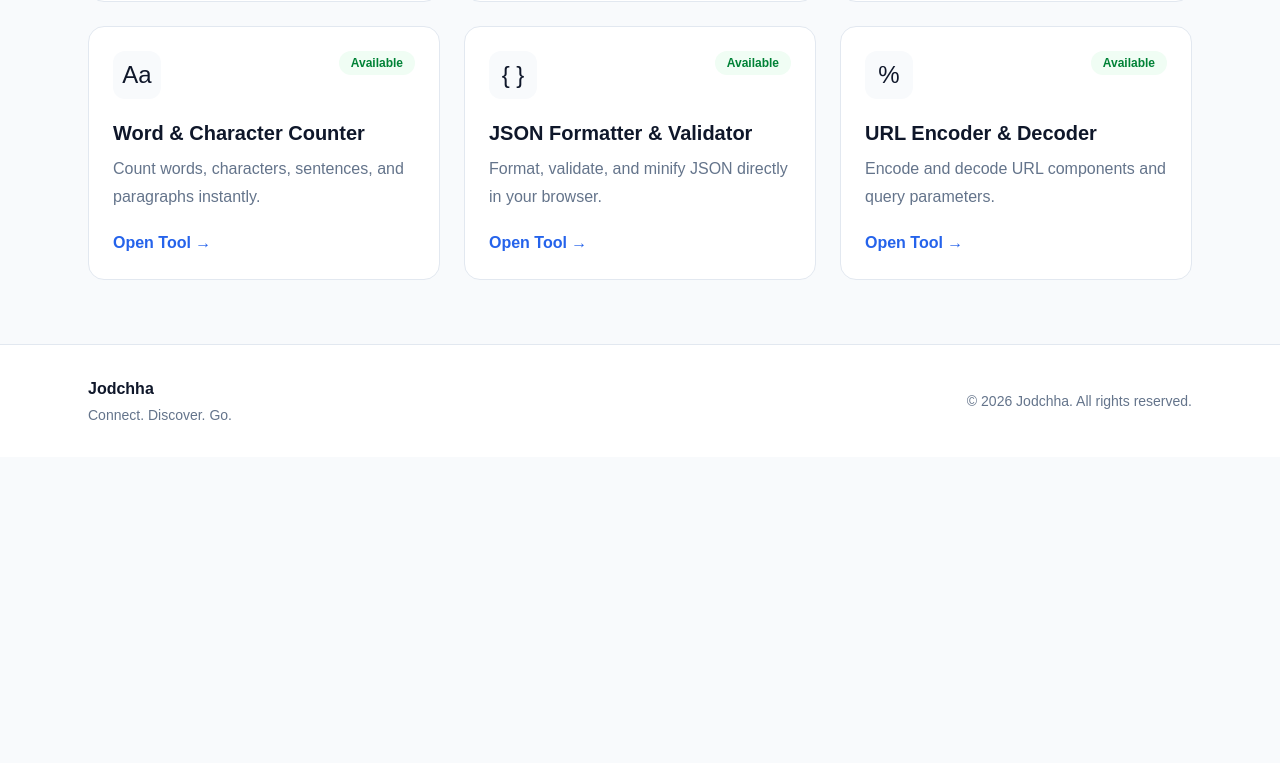
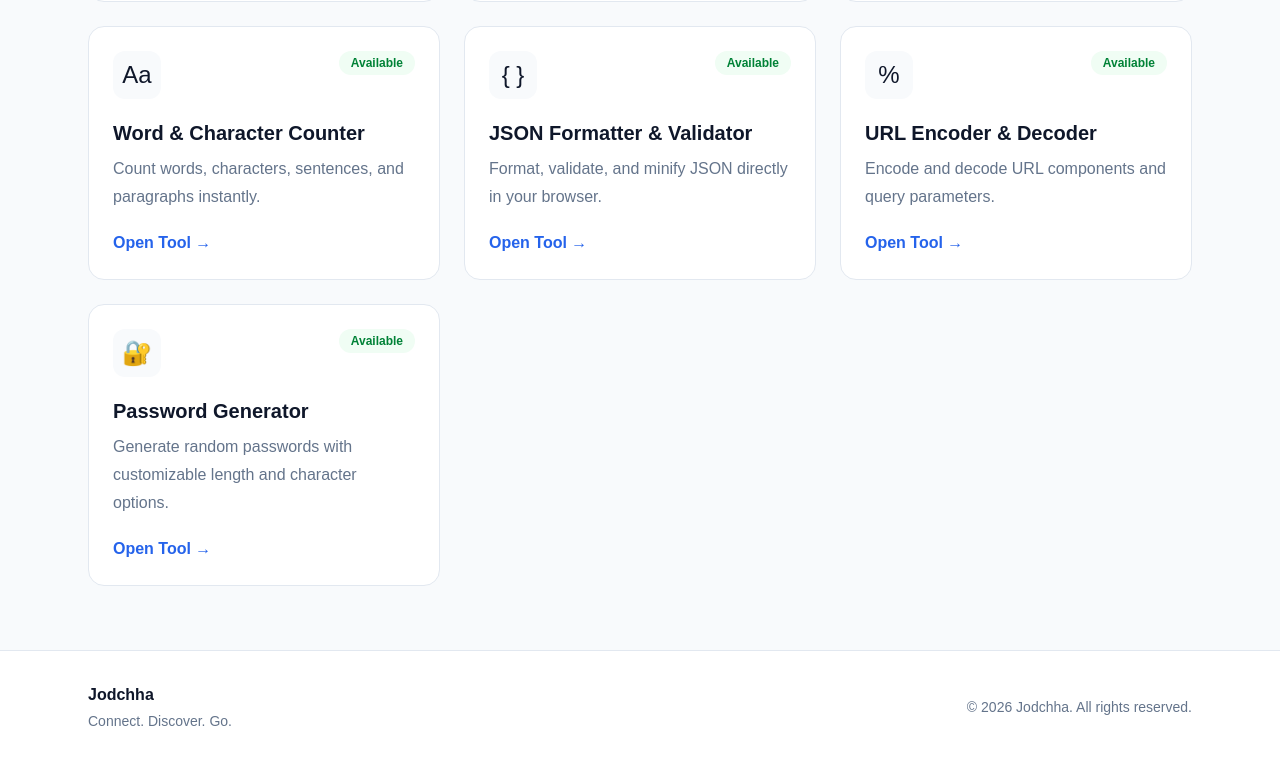
Before and after one commit to sameer9860/Jodchha, a Next.js app in the folder frontend/: page /tools in a window 1280 px wide. Shown: the part 593-1356 px from the top of the page. Before the commit the page ends 1050 px from the top, so only its background shows below. Built offline with nearby package versions, Linux system fonts and the light colour scheme.

Commit message:
Add password generator to tools listing

```diff
--- a/frontend/app/tools/page.tsx
+++ b/frontend/app/tools/page.tsx
@@ -44,6 +44,13 @@ const tools = [
     icon: "% ",
     status: "Available",
     href: "/tools/url-encoder",
+  },
+  {
+    name: "Password Generator",
+    description: "Generate random passwords with customizable length and character options.",
+    icon: "🔐",
+    status: "Available",
+    href: "/tools/password-generator",
   },
 ];
 
```
